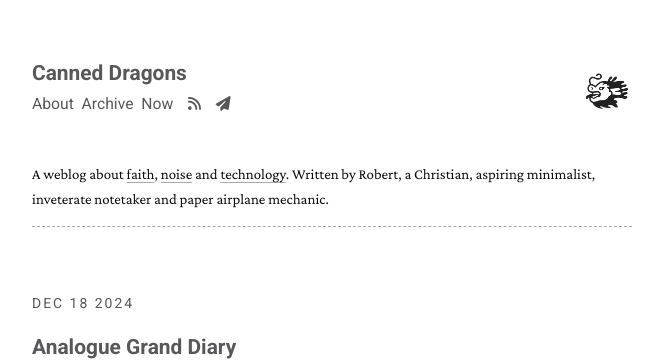
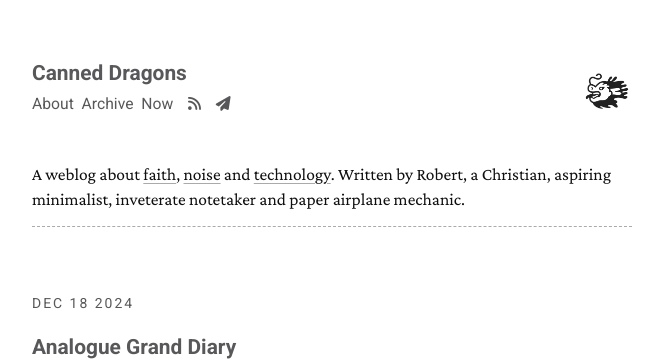
Before and after one commit to frostedechoes/canneddragons, a Jekyll site: the page built from index.md, in a window 1280 px wide. Shown: the top 361 px of the page, without its empty margins (308-971 px from the left). Built offline with Jekyll 4.4.1, drawn with Linux system fonts in a browser that asks for light colours; nearby versions of some CDN libraries; some web fonts are replaced.

Commit message:
changed blurb font size

```diff
--- a/css/main.scss
+++ b/css/main.scss
@@ -92,6 +92,7 @@ $text-width: 600px;
 :root {
   --body-font-size: 1.09rem;
   --nav-font-size: .9rem;
+  --blurb-font-size: 1rem;
   --line-height: 1.5rem;
   --h1-font-size: 1.2rem;
   --h2-font-size: 1.1rem;
@@ -290,7 +291,7 @@ nav .title {
     padding-bottom: 15px;
     border-bottom: 1px dashed var(--link-underline-color);
     line-height: 1.4rem;
-    font-size: var(--small-font-size);
+    font-size: var(--blurb-font-size);
     }
 
 .post-title {
```
